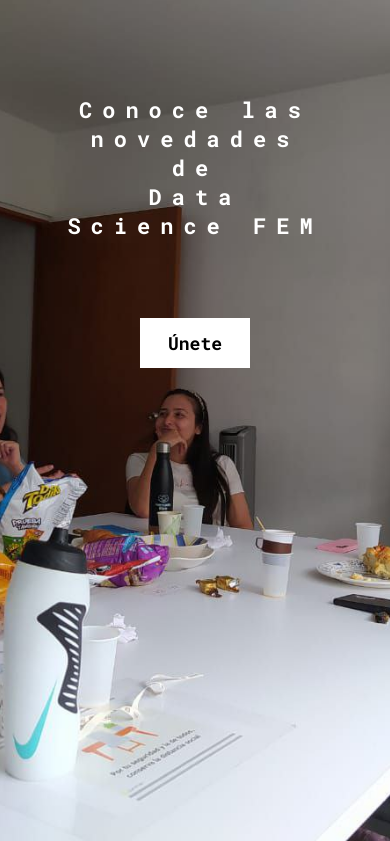
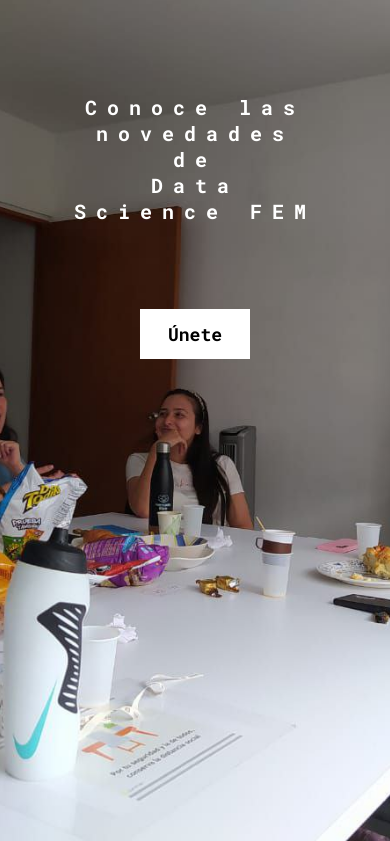
Before and after one commit to Emilysdominguez/data-science-fem-blog, a plain HTML site: page index.html in a window 390 px wide. Shown: the part 143-984 px from the top of the page. Drawn offline with Linux system fonts and the light colour scheme.

Commit message:
Update media-queries.css

```diff
--- a/css/media-queries.css
+++ b/css/media-queries.css
@@ -61,6 +61,7 @@
         grid-template-columns: repeat(2, 1fr);
         grid-template-rows: repeat(3, 1fr);
     }
+
     .blogs-posts-container .post-container {
         min-width: 45%;
     }
@@ -88,6 +89,7 @@
         grid-template-columns: repeat(1, 1fr);
         grid-template-rows: repeat(1, 1fr);
     }
+
     .blogs-posts-container .post-container {
         min-width: 45%;
     }
@@ -98,3 +100,12 @@
     }
 
 }
+
+@media (max-width: 450px) {
+
+    .home-main .home-main-text {
+        font-size: 20px;
+        text-align: center;
+    }
+
+}
```
Lines whose indentation alone changed are shown as unchanged.
